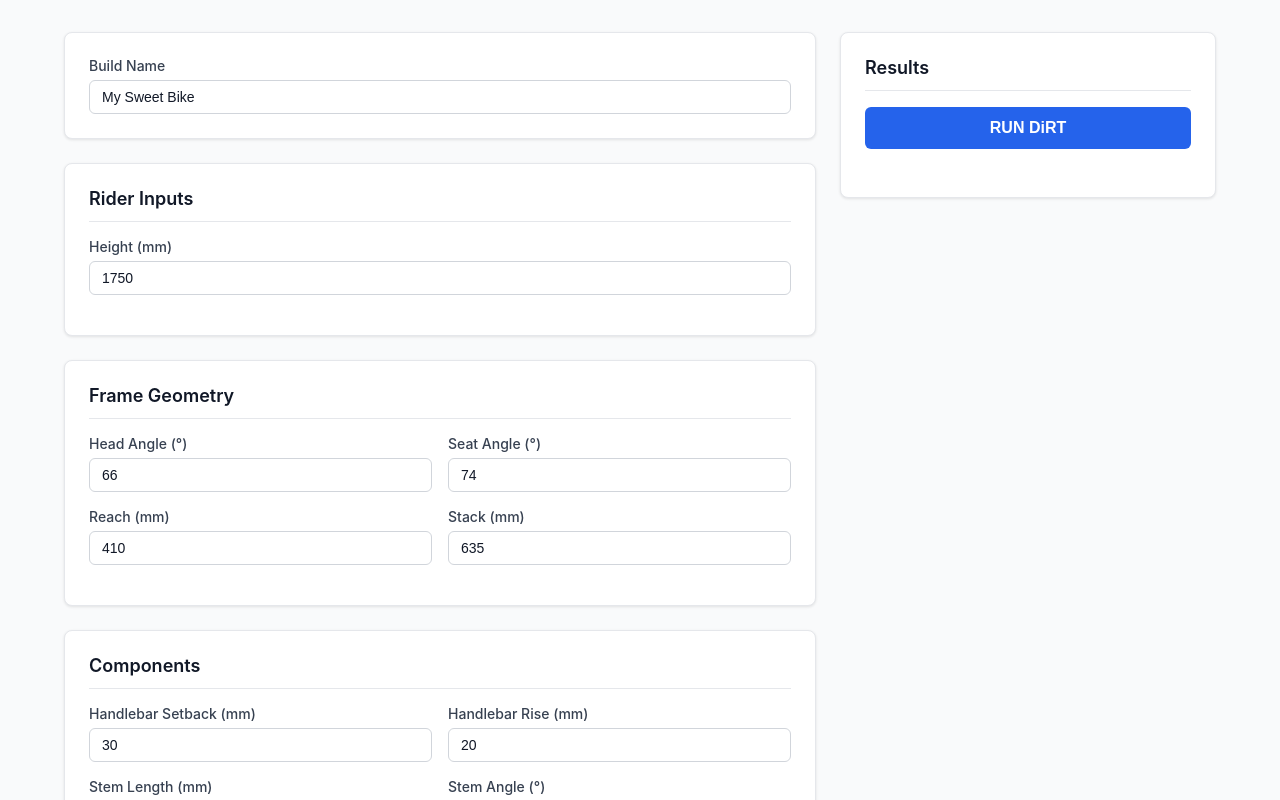
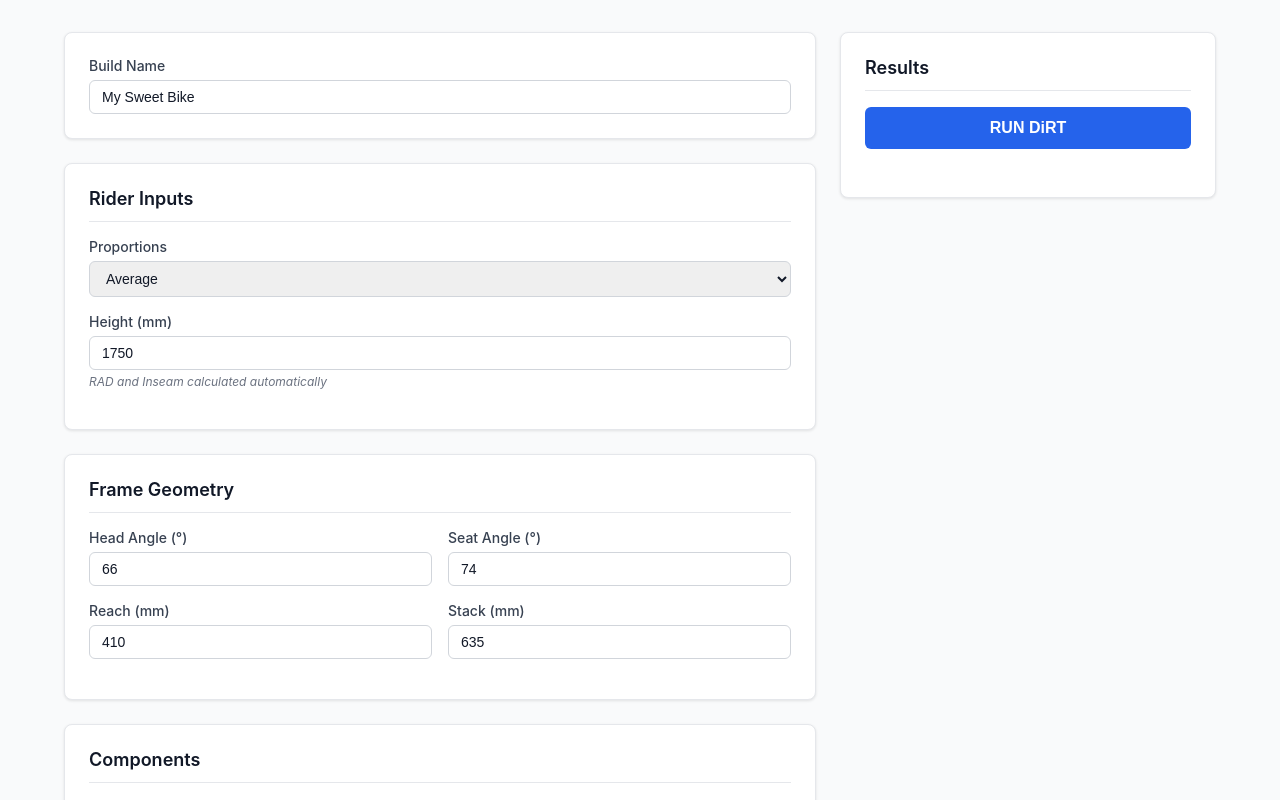
Before and after one commit to leelikesbikes/dirt-calculator, a Next.js app: page / in a window 1280 px wide. Shown: the top 800 px of the page. Built offline with nearby package versions, Linux system fonts and the light colour scheme.

Commit message:
Add files via upload

```diff
--- a/app/page.js
+++ b/app/page.js
@@ -8,7 +8,11 @@ export default function Home() {
   const [buildName, setBuildName] = useState('My Sweet Bike');
 
   // Rider inputs
+  const [proportionType, setProportionType] = useState('Average');
   const [riderHeight, setRiderHeight] = useState(1750);
+  const [providedHeight, setProvidedHeight] = useState(1750);
+  const [providedRAD, setProvidedRAD] = useState(782);
+  const [providedInseam, setProvidedInseam] = useState(805);
 
   // Frame inputs
   const [headAngle, setHeadAngle] = useState(66);
@@ -49,7 +53,11 @@ export default function Home() {
         method: 'POST',
         headers: { 'Content-Type': 'application/json' },
         body: JSON.stringify({
+          proportionType,
           riderHeight,
+          providedHeight,
+          providedRAD,
+          providedInseam,
           headAngle,
           reach,
           stack,
@@ -121,6 +129,22 @@ export default function Home() {
             {/* Rider Inputs */}
             <div className={styles.card}>
               <h2>Rider Inputs</h2>
+
+              {/* Proportion Type Selector */}
+              <div className={styles.inputGroup}>
+                <label>Proportions</label>
+                <select
+                  value={proportionType}
+                  onChange={(e) => setProportionType(e.target.value)}
+                  className={styles.input}
+                >
+                  <option value="Average">Average</option>
+                  <option value="Not average">Not average</option>
+                </select>
+              </div>
+
+              {/* Conditional Inputs Based on Proportion Type */}
+              {proportionType === 'Average' ? (
                 <div className={styles.inputGroup}>
                   <label>Height (mm)</label>
                   <input
@@ -129,7 +153,41 @@ export default function Home() {
                     onChange={(e) => setRiderHeight(e.target.value)}
                     className={styles.input}
                   />
+                  <div className={styles.helpText}>
+                    RAD and Inseam calculated automatically
                   </div>
+                </div>
+              ) : (
+                <>
+                  <div className={styles.inputGroup}>
+                    <label>Height (mm)</label>
+                    <input
+                      type="number"
+                      value={providedHeight}
+                      onChange={(e) => setProvidedHeight(e.target.value)}
+                      className={styles.input}
+                    />
+                  </div>
+                  <div className={styles.inputGroup}>
+                    <label>RAD (mm)</label>
+                    <input
+                      type="number"
+                      value={providedRAD}
+                      onChange={(e) => setProvidedRAD(e.target.value)}
+                      className={styles.input}
+                    />
+                  </div>
+                  <div className={styles.inputGroup}>
+                    <label>Inseam (mm)</label>
+                    <input
+                      type="number"
+                      value={providedInseam}
+                      onChange={(e) => setProvidedInseam(e.target.value)}
+                      className={styles.input}
+                    />
+                  </div>
+                </>
+              )}
             </div>
 
             {/* Frame Geometry */}
@@ -348,9 +406,10 @@ Build: ${buildName}
 ═══════════════════════════════════════════════════════
 
 RIDER
-  Height: ${riderHeight} mm
-  RAD: ${Math.round(results.calculatedRAD)} mm
-  Inseam: ${Math.round(results.calculatedInseam)} mm
+  Proportions: ${proportionType}
+  Height: ${proportionType === 'Average' ? riderHeight : providedHeight} mm
+  RAD: ${proportionType === 'Average' ? Math.round(results.calculatedRAD) : providedRAD} mm
+  Inseam: ${proportionType === 'Average' ? Math.round(results.calculatedInseam) : providedInseam} mm
 
 FRAME GEOMETRY
   Head Angle: ${headAngle}°
--- a/app/page.module.css
+++ b/app/page.module.css
@@ -70,6 +70,13 @@
 
 .inputGroup {
   margin-bottom: 16px;
+}
+
+.helpText {
+  font-size: 12px;
+  color: #6b7280;
+  font-style: italic;
+  margin-top: 4px;
 }
 
 .inputRow {
```
Lines whose indentation alone changed are shown as unchanged.
